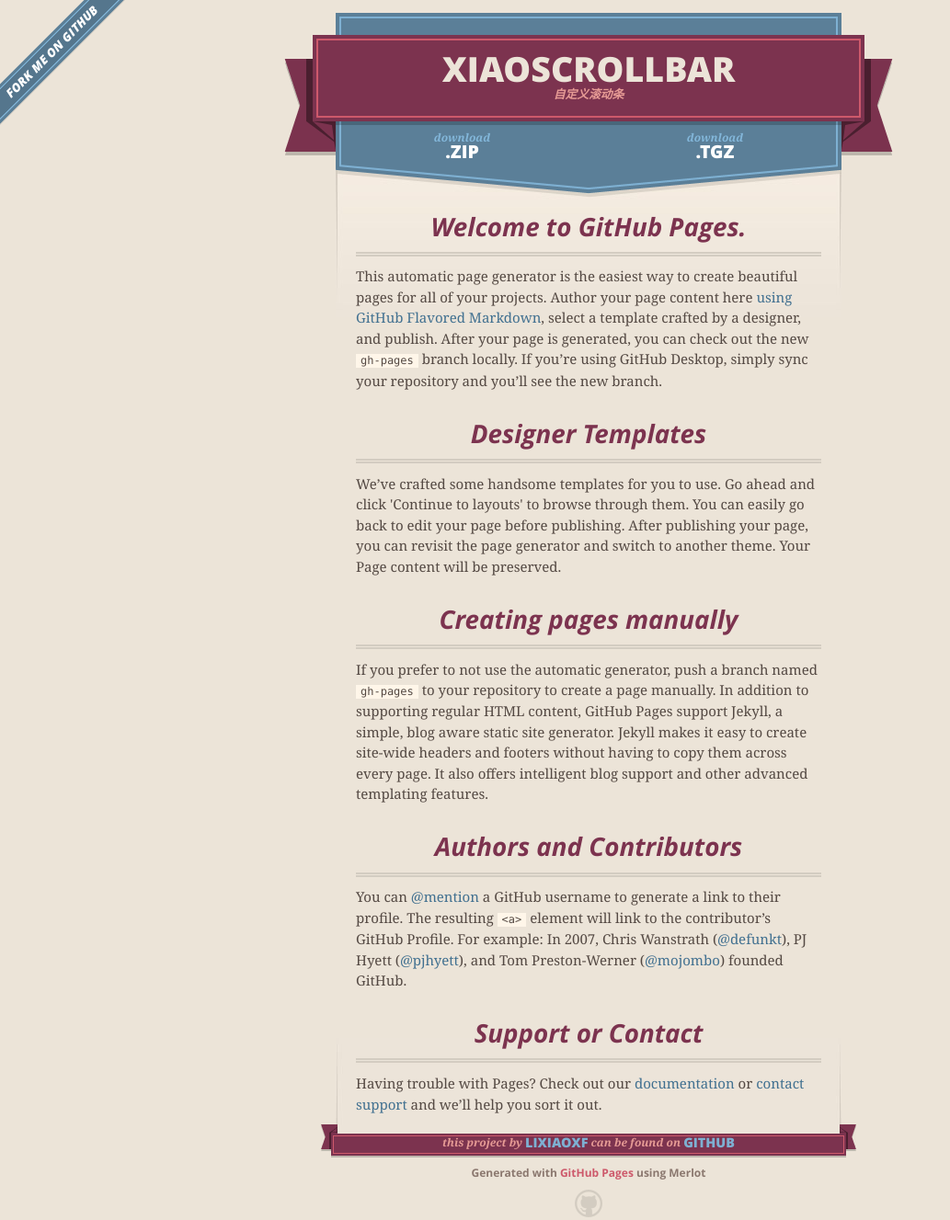
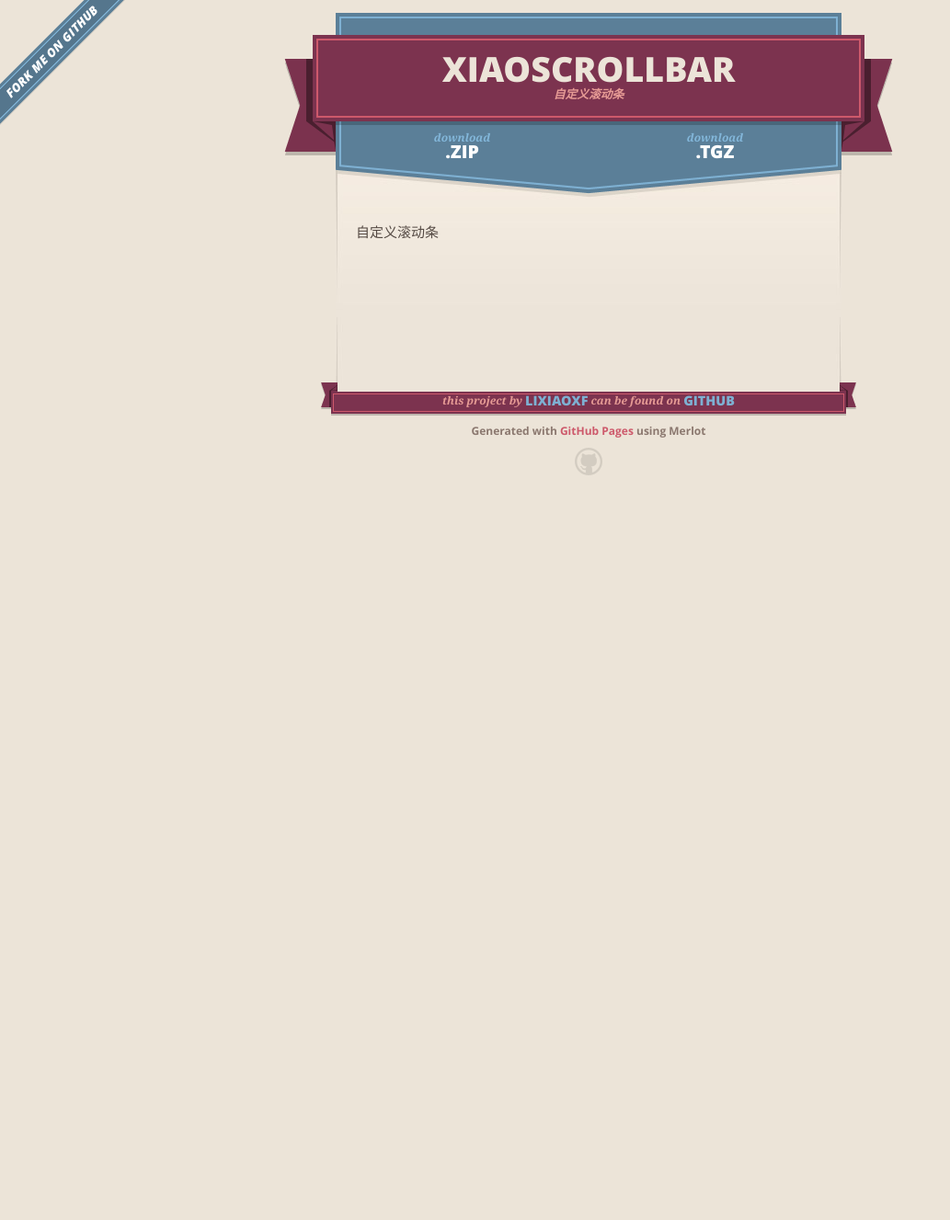
Before and after one commit to lixiaoxf/xiaoScrollBar, a plain HTML site: page index.html in a window 1280 px wide. Shown: the whole page at 92% size, without its empty margins (0-1033 px from the left). After the commit the page ends 800 px from the top, so only its background shows below. Drawn offline with nearby package versions, Linux system fonts and the light colour scheme.

```diff
--- a/index.html
+++ b/index.html
@@ -46,30 +46,7 @@
 
 
       <section id="main_content">
-        <h3>
-<a id="welcome-to-github-pages" class="anchor" href="#welcome-to-github-pages" aria-hidden="true"><span aria-hidden="true" class="octicon octicon-link"></span></a>Welcome to GitHub Pages.</h3>
-
-<p>This automatic page generator is the easiest way to create beautiful pages for all of your projects. Author your page content here <a href="https://guides.github.com/features/mastering-markdown/">using GitHub Flavored Markdown</a>, select a template crafted by a designer, and publish. After your page is generated, you can check out the new <code>gh-pages</code> branch locally. If you’re using GitHub Desktop, simply sync your repository and you’ll see the new branch.</p>
-
-<h3>
-<a id="designer-templates" class="anchor" href="#designer-templates" aria-hidden="true"><span aria-hidden="true" class="octicon octicon-link"></span></a>Designer Templates</h3>
-
-<p>We’ve crafted some handsome templates for you to use. Go ahead and click 'Continue to layouts' to browse through them. You can easily go back to edit your page before publishing. After publishing your page, you can revisit the page generator and switch to another theme. Your Page content will be preserved.</p>
-
-<h3>
-<a id="creating-pages-manually" class="anchor" href="#creating-pages-manually" aria-hidden="true"><span aria-hidden="true" class="octicon octicon-link"></span></a>Creating pages manually</h3>
-
-<p>If you prefer to not use the automatic generator, push a branch named <code>gh-pages</code> to your repository to create a page manually. In addition to supporting regular HTML content, GitHub Pages support Jekyll, a simple, blog aware static site generator. Jekyll makes it easy to create site-wide headers and footers without having to copy them across every page. It also offers intelligent blog support and other advanced templating features.</p>
-
-<h3>
-<a id="authors-and-contributors" class="anchor" href="#authors-and-contributors" aria-hidden="true"><span aria-hidden="true" class="octicon octicon-link"></span></a>Authors and Contributors</h3>
-
-<p>You can <a href="https://help.github.com/articles/basic-writing-and-formatting-syntax/#mentioning-users-and-teams" class="user-mention">@mention</a> a GitHub username to generate a link to their profile. The resulting <code>&lt;a&gt;</code> element will link to the contributor’s GitHub Profile. For example: In 2007, Chris Wanstrath (<a href="https://github.com/defunkt" class="user-mention">@defunkt</a>), PJ Hyett (<a href="https://github.com/pjhyett" class="user-mention">@pjhyett</a>), and Tom Preston-Werner (<a href="https://github.com/mojombo" class="user-mention">@mojombo</a>) founded GitHub.</p>
-
-<h3>
-<a id="support-or-contact" class="anchor" href="#support-or-contact" aria-hidden="true"><span aria-hidden="true" class="octicon octicon-link"></span></a>Support or Contact</h3>
-
-<p>Having trouble with Pages? Check out our <a href="https://help.github.com/pages">documentation</a> or <a href="https://github.com/contact">contact support</a> and we’ll help you sort it out.</p>
+        <p>自定义滚动条</p>
       </section>
 
       <footer>
```
Also changed, not shown: params.json (+1 -1 lines).
